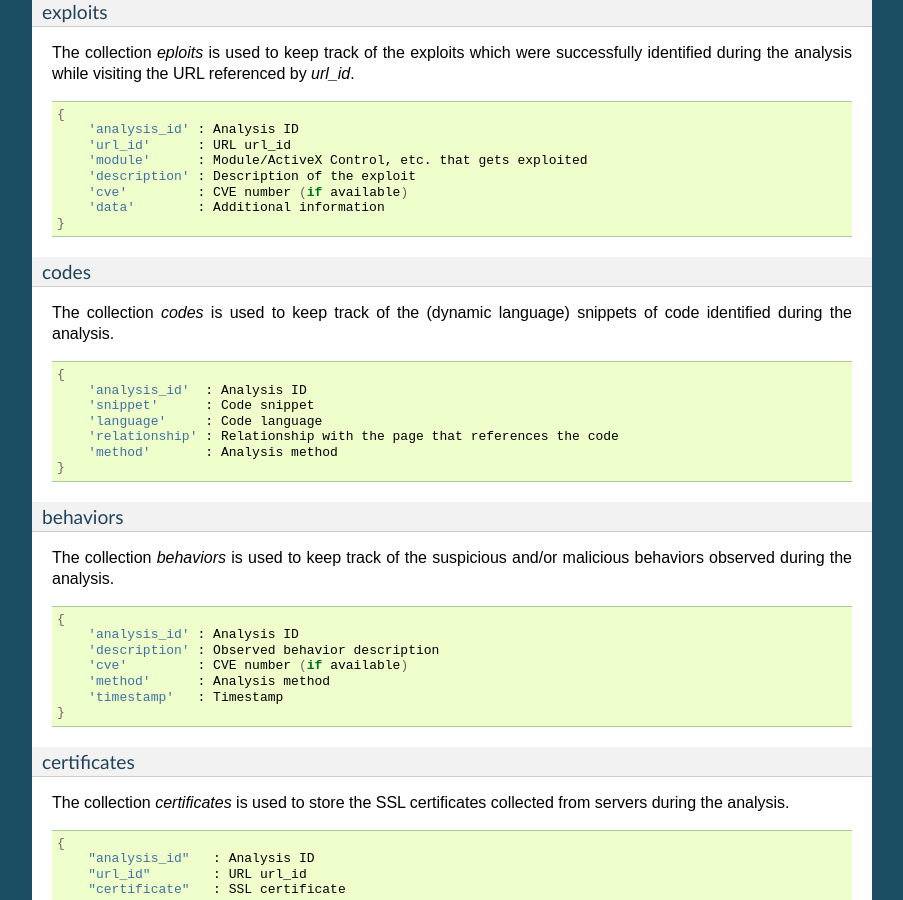
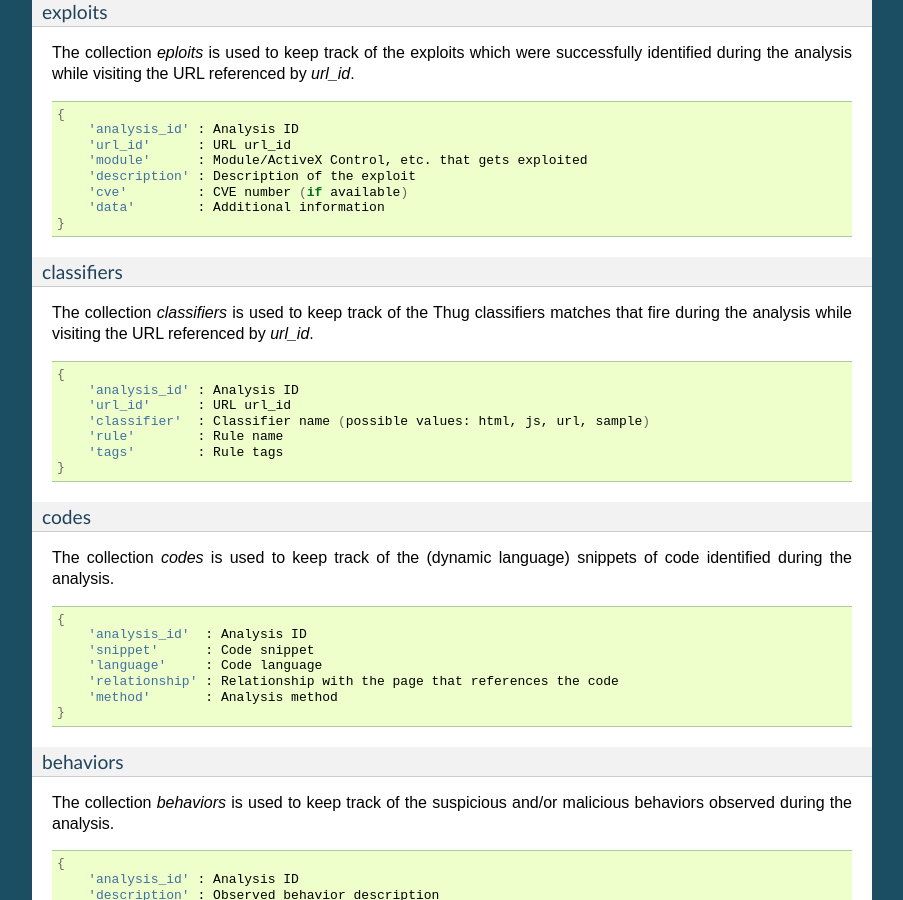
Before and after one commit to buffer/thug, a Sphinx documentation site: the page built from doc/source/logging.rst, in a window 1280 px wide and 900 px high, scrolled down 3048 px. Shown: the whole window, without its empty margins (198-1101 px from the left). Built offline with Sphinx 7.4.7, drawn with Linux system fonts in a browser that asks for light colours; pages that are not in the unit, such as notebooks, are missing from menus; some of the changed text lies outside the part shown.

Commit message:
Updated documentation

```diff
--- a/doc/source/logging.rst
+++ b/doc/source/logging.rst
@@ -214,6 +214,22 @@
             'description' : Description of the exploit
             'cve'         : CVE number (if available)
             'data'        : Additional information
+        }
+
+classifiers
+^^^^^^^^^^^
+
+The collection *classifiers* is used to keep track of the Thug classifiers matches that
+fire during the analysis while visiting the URL referenced by *url_id*.
+
+.. code-block:: sh
+
+        {
+            'analysis_id' : Analysis ID
+            'url_id'      : URL url_id
+            'classifier'  : Classifier name (possible values: html, js, url, sample)
+            'rule'        : Rule name
+            'tags'        : Rule tags
         }
 
 codes
@@ -465,7 +481,8 @@
         "files"       : [],
         "connections" : [],
         "locations"   : [],
-        "exploits"    : []
+        "exploits"    : [],
+        "classifiers" : []
     }
 
 
@@ -542,12 +559,25 @@
 .. code-block:: sh
 
         {
-            'url'         : URL url
+            'url'         : URL
             'module'      : Module/ActiveX Control, etc. that gets exploited
             'description' : Description of the exploit
             'cve'         : CVE number (if available)
             'data'        : Additional information
         }
+
+classifiers
+-----------
+
+.. code-block:: sh
+
+        {
+            "classifier"  : Classifier (possible values: html, js, url, sample)
+            'url'         : URL
+            'rule'        : Rule name
+            'tags'        : Rule tags
+        }
+
 
 MAEC 1.1 logging mode
 =====================
```
